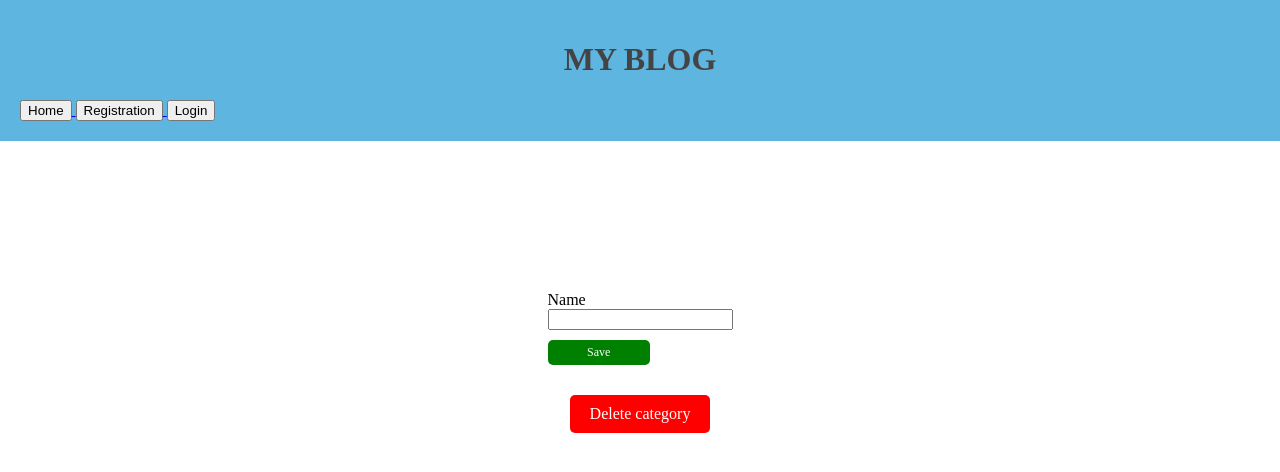
After one commit to MarinoTolj/MyBlog, a Symfony app: template templates/category/editCategory.html.twig in a window 1280 px wide. The commit adds this page. Shown: the top 472 px of the page. Run offline with Twig, Linux system fonts and the light colour scheme; the template is opened without the code that fills it, so the values that code supplies are empty; form fields are guessed from the names that the template uses; some libraries are stand-ins or nearby versions.

Commit message:
Added option to delete blog post, comment and category. More css

```diff
--- a/src/Controller/HomePageController.php
+++ b/src/Controller/HomePageController.php
@@ -16,6 +16,7 @@ class HomePageController extends AbstractController
         $blogPosts = $entityManager->getRepository(BlogPosts::class)->findAll();
         //Adminadmin1
         //Useruser123
+        //~
         $users = $entityManager->getRepository(Users::class)->findAll();
         $comments = $entityManager->getRepository(Comments::class)->findAll();
 
--- a/src/Form/CategoryType.php
+++ b/src/Form/CategoryType.php
@@ -13,9 +13,8 @@ class CategoryType extends AbstractType
     public function buildForm(FormBuilderInterface $builder, array $options): void
     {
         $builder
-            ->add('name', TextType::class)
-            ->add('save', SubmitType::class, ['label' => 'Add'])
-        ;
+            ->add('name', TextType::class, ['label' => ''])
+            ->add('save', SubmitType::class, ['label' => 'Add']);
     }
 
     public function configureOptions(OptionsResolver $resolver): void
--- /dev/null
+++ b/templates/category/editCategory.html.twig
@@ -0,0 +1,73 @@
+{% extends 'base.html.twig' %}
+
+{% block title %}Hello UserController!{% endblock %}
+
+{% block body %}
+    <style>
+        form {
+            width: fit-content;
+            margin: 0 auto;
+            margin-top: 50px;
+        }
+
+        form button {
+            margin-top: 20px;
+        }
+
+        .deleteBtn {
+            all: unset;
+            background-color: red;
+            color: white;
+            padding: 10px 20px;
+            margin: 10px 0px;
+            border-radius: 5px;
+            cursor: pointer;
+        }
+
+        .btn {
+            all: unset;
+            background-color: green;
+            padding: 5px;
+            border-radius: 5px;
+            color: white;
+            text-align: center;
+            font-size: 12px;
+            width: 50%;
+            cursor: pointer;
+            margin-top: 10px;
+        }
+
+        .container {
+            width: fit-content;
+            margin: 0 auto;
+            margin-top: 100px;
+            display: flex;
+            flex-direction: column;
+            align-items: center;
+            gap: 20px;
+        }
+
+        .input-container {
+            display: flex;
+            flex-direction: column;
+        }
+
+    </style>
+
+    <div class="container">
+
+        {{ form_start(form) }}
+        <div class="input-container">
+            {{ form_label(form.name) }}
+            {{ form_widget(form.name) }}
+        </div>
+        {{ form_row(form.save, {'attr': {'class': 'btn'}}) }}
+        {{ form_end(form) }}
+        <div {{ stimulus_controller('category', {
+            'categoryId':categoryId
+        }) }}>
+            <button {{ stimulus_action('category', 'deleteCategory') }} class="deleteBtn">Delete category</button>
+        </div>
+
+    </div>
+{% endblock %}
```
Also changed, not shown: assets/controllers/blogPost_controller.js (deleted, +0 -14 lines), assets/controllers/category_controller.js (added, +13 -0 lines), assets/controllers/post_controller.js (+14 -3 lines), config/routes.yaml (+9 -2 lines), src/Controller/BlogPostsController.php (+15 -3 lines), src/Controller/UserController.php (+35 -8 lines), src/Entity/BlogPosts.php (+5 -5 lines), templates/blog_posts/edit.html.twig (+4 -3 lines), templates/user/index.html.twig (+57 -5 lines), public/uploads/images/Zebra1_64aebccf164b0.jpg (added), public/uploads/images/Zebra1_64aec11025bf9.jpg (added), public/uploads/images/Zebra_64aec1f96a3d4.jpg (added), public/uploads/images/Zebra_64aec6580461e.jpg (added), public/uploads/images/Zebra_64aee4d1b512b.jpg (added), 1 more files.
